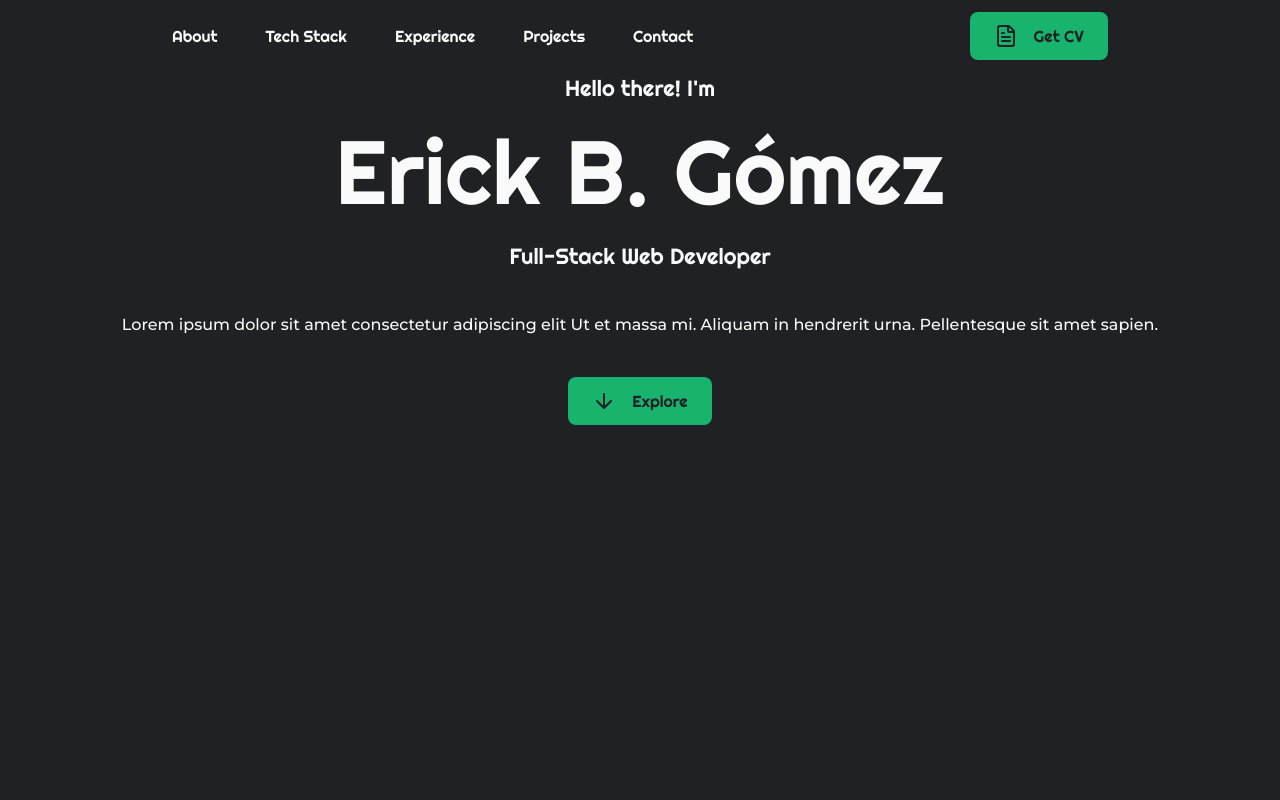
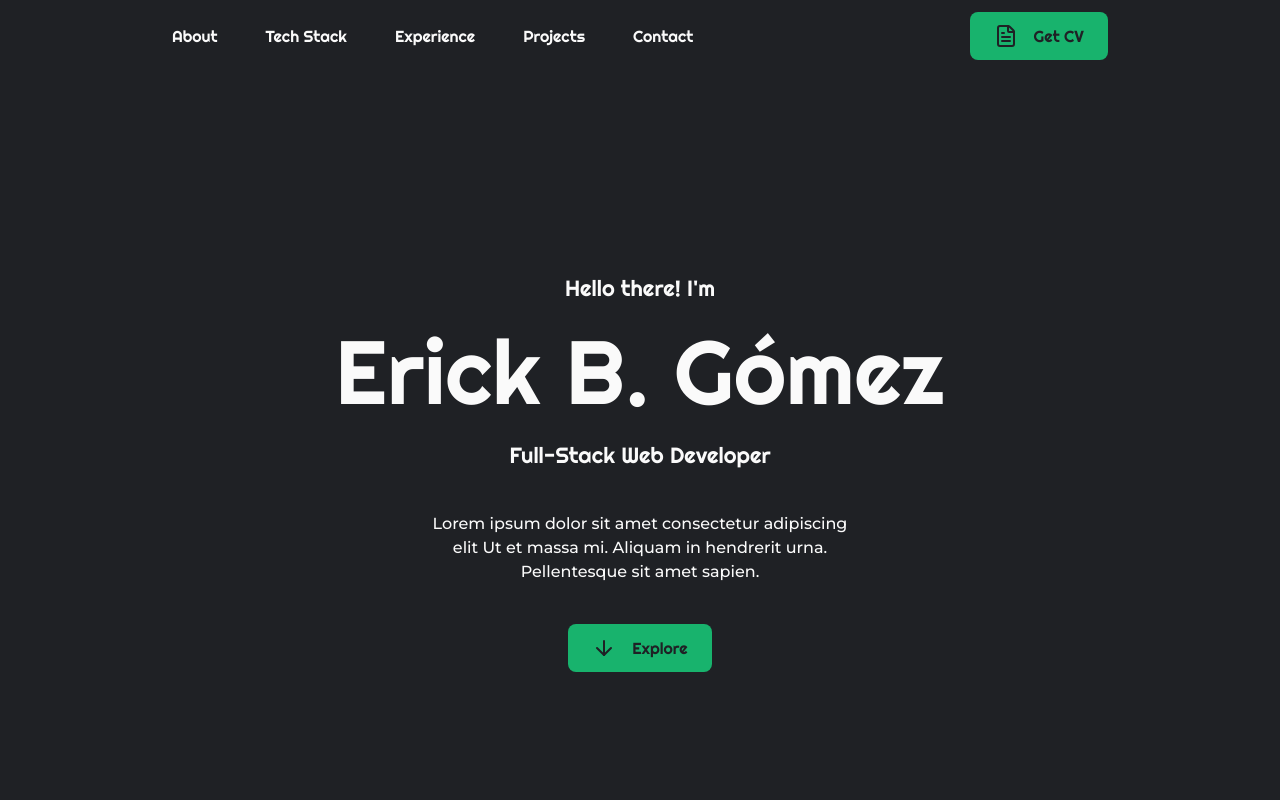
Before and after one commit to ErickBGomez/portfolio, a React app: page / in a window 1280 px wide. Shown: the top 800 px of the page. Built offline with nearby package versions, Linux system fonts and the light colour scheme; the HTML template or start-up script is replaced by a standard one.

Commit message:
refactor: Move hero section to use screen height and center its content

```diff
--- a/src/common/components/typography/Heading.tsx
+++ b/src/common/components/typography/Heading.tsx
@@ -8,6 +8,7 @@ const Heading = ({ level, text }: HeadingProps) => {
     <>
       {level === 1 && <h1 className="font-display text-heading-1">{text}</h1>}
       {level === 2 && <h2 className="font-display text-heading-2">{text}</h2>}
+      {/* TODO: Define more heading styles */}
       {level >= 6 && <h6 className="font-display text-heading-6">{text}</h6>}
     </>
   );
--- a/src/pages/home/components/hero/Hero.tsx
+++ b/src/pages/home/components/hero/Hero.tsx
@@ -4,8 +4,8 @@ import Heading from "../../../../common/components/typography/Heading";
 
 const Hero = () => {
   return (
-    <section className="min-h-screen flex flex-col items-center gap-10">
-      <div className="flex flex-col items-center">
+    <section className="min-h-screen flex flex-col items-center justify-center gap-10">
+      <div className="text-center">
         <span className="font-display text-medium-body-display">
           Hello there! I'm
         </span>
@@ -14,7 +14,7 @@ const Hero = () => {
           Full-Stack Web Developer
         </span>
       </div>
-      <p>
+      <p className="max-w-110 text-center">
         Lorem ipsum dolor sit amet consectetur adipiscing elit Ut et massa mi.
         Aliquam in hendrerit urna. Pellentesque sit amet sapien.
       </p>
```
